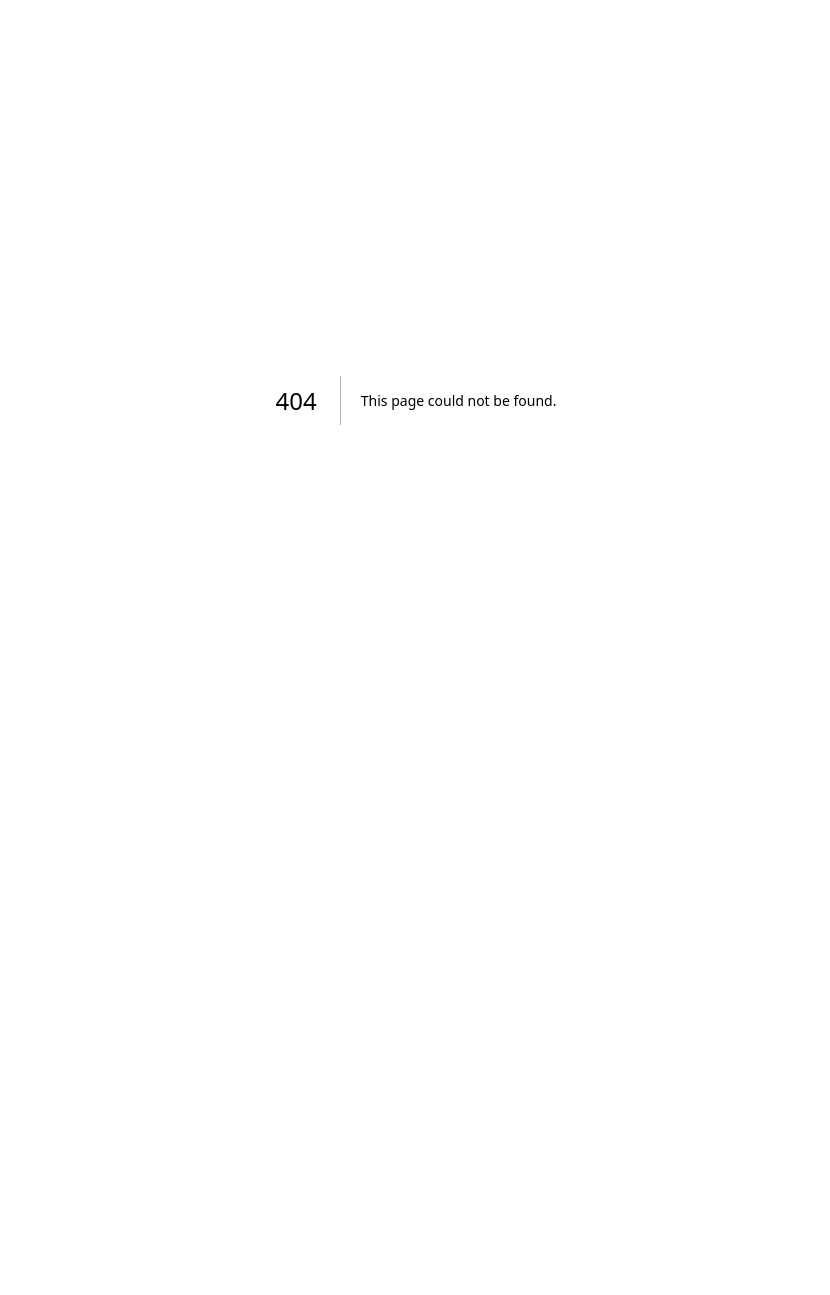
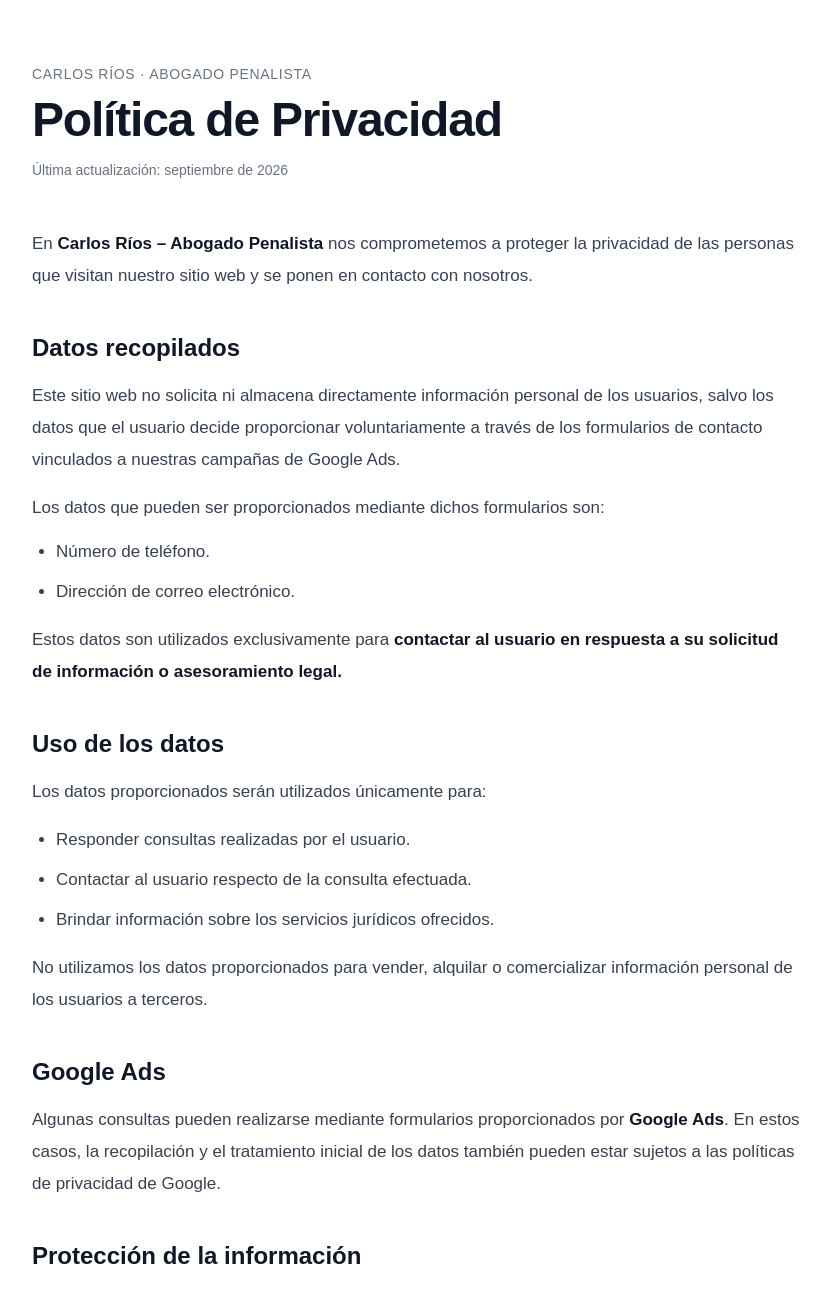
Before and after one commit to MatiasBidart/carloalbertorios, a Next.js app: page /politicas in a window 1280 px wide. Before the commit this address had no page. Shown: the top 1295 px of the page, without its empty margins (224-1054 px from the left). Before the commit the page ends 800 px from the top, so only its background shows below. Built offline with nearby package versions, Linux system fonts and the light colour scheme.

Commit message:
FE 0.8 PoliticasPrivacidad

```diff
--- /dev/null
+++ b/app/politicas/page.tsx
@@ -0,0 +1,138 @@
+export default function PoliticaDePrivacidad() {
+  return (
+    <main className="min-h-screen bg-white px-6 py-16 text-gray-900">
+      <div className="mx-auto max-w-3xl">
+        <header className="mb-12">
+          <p className="mb-3 text-sm font-medium uppercase tracking-wider text-gray-500">
+            Carlos Ríos · Abogado Penalista
+          </p>
+
+          <h1 className="text-4xl font-bold tracking-tight sm:text-5xl">
+            Política de Privacidad
+          </h1>
+
+          <p className="mt-4 text-sm text-gray-500">
+            Última actualización: septiembre de 2026
+          </p>
+        </header>
+
+        <div className="space-y-10 text-[17px] leading-8 text-gray-700">
+
+          <section>
+            <p>
+              En <strong className="font-semibold text-gray-900">
+                Carlos Ríos – Abogado Penalista
+              </strong>{" "}
+              nos comprometemos a proteger la privacidad de las personas que
+              visitan nuestro sitio web y se ponen en contacto con nosotros.
+            </p>
+          </section>
+
+          <section>
+            <h2 className="mb-4 text-2xl font-bold text-gray-900">
+              Datos recopilados
+            </h2>
+
+            <p className="mb-4">
+              Este sitio web no solicita ni almacena directamente información
+              personal de los usuarios, salvo los datos que el usuario decide
+              proporcionar voluntariamente a través de los formularios de
+              contacto vinculados a nuestras campañas de Google Ads.
+            </p>
+
+            <p className="mb-3">
+              Los datos que pueden ser proporcionados mediante dichos
+              formularios son:
+            </p>
+
+            <ul className="list-disc space-y-2 pl-6">
+              <li>Número de teléfono.</li>
+              <li>Dirección de correo electrónico.</li>
+            </ul>
+
+            <p className="mt-4">
+              Estos datos son utilizados exclusivamente para{" "}
+              <strong className="font-semibold text-gray-900">
+                contactar al usuario en respuesta a su solicitud de información
+                o asesoramiento legal.
+              </strong>
+            </p>
+          </section>
+
+          <section>
+            <h2 className="mb-4 text-2xl font-bold text-gray-900">
+              Uso de los datos
+            </h2>
+
+            <p className="mb-4">
+              Los datos proporcionados serán utilizados únicamente para:
+            </p>
+
+            <ul className="list-disc space-y-2 pl-6">
+              <li>Responder consultas realizadas por el usuario.</li>
+              <li>
+                Contactar al usuario respecto de la consulta efectuada.
+              </li>
+              <li>
+                Brindar información sobre los servicios jurídicos ofrecidos.
+              </li>
+            </ul>
+
+            <p className="mt-4">
+              No utilizamos los datos proporcionados para vender, alquilar o
+              comercializar información personal de los usuarios a terceros.
+            </p>
+          </section>
+
+          <section>
+            <h2 className="mb-4 text-2xl font-bold text-gray-900">
+              Google Ads
+            </h2>
+
+            <p>
+              Algunas consultas pueden realizarse mediante formularios
+              proporcionados por <strong className="font-semibold text-gray-900">
+                Google Ads
+              </strong>
+              . En estos casos, la recopilación y el tratamiento inicial de los
+              datos también pueden estar sujetos a las políticas de privacidad
+              de Google.
+            </p>
+          </section>
+
+          <section>
+            <h2 className="mb-4 text-2xl font-bold text-gray-900">
+              Protección de la información
+            </h2>
+
+            <p>
+              Adoptamos medidas razonables para proteger la información
+              recibida y evitar su acceso, modificación, divulgación o uso no
+              autorizado.
+            </p>
+          </section>
+
+          <section>
+            <h2 className="mb-4 text-2xl font-bold text-gray-900">
+              Contacto
+            </h2>
+
+            <p>
+              Si desea realizar una consulta relacionada con el tratamiento de
+              sus datos personales o solicitar información sobre los datos que
+              nos haya proporcionado, puede comunicarse con nosotros a través
+              de los medios de contacto disponibles en este sitio web.
+            </p>
+          </section>
+
+        </div>
+
+        <footer className="mt-16 border-t border-gray-200 pt-8">
+          <p className="text-sm text-gray-500">
+            Carlos Ríos – Abogado Penalista
+          </p>
+        </footer>
+      </div>
+    </main>
+  );
+}
```
